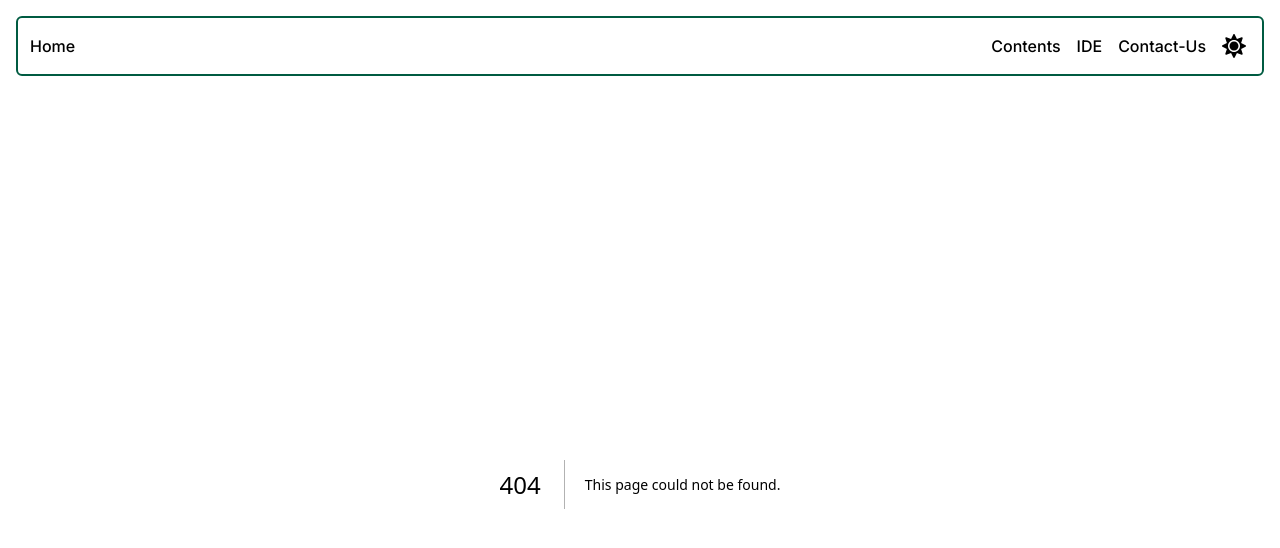
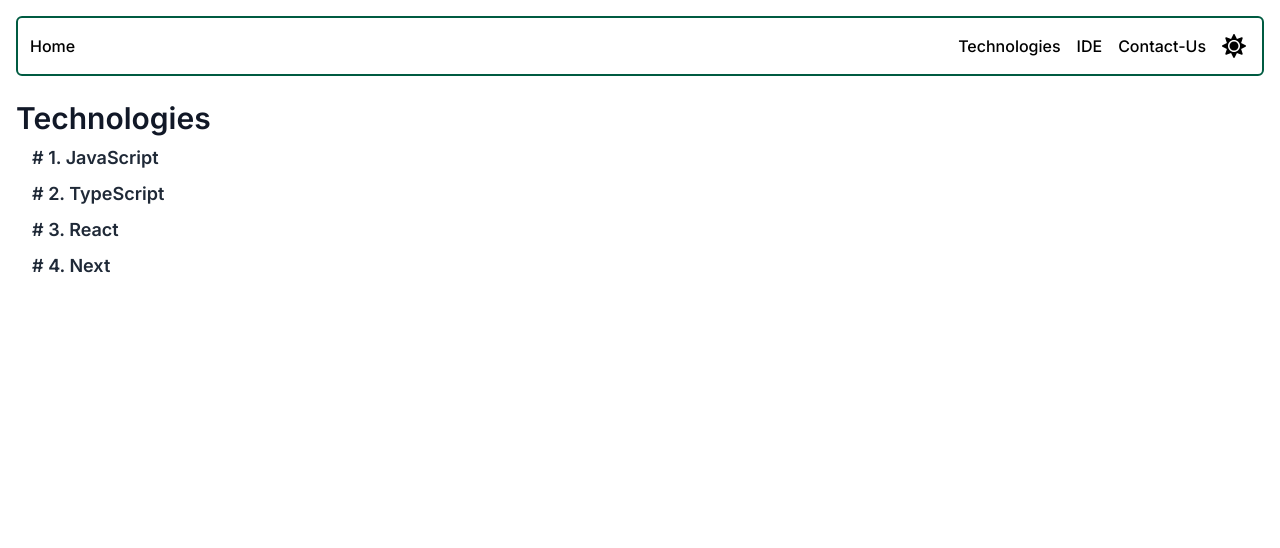
Before and after one commit to Asharalikhan4/JavaScript, a Next.js app in the folder website/: page /technologies in a window 1280 px wide. Before the commit this address had no page. Shown: the top 548 px of the page. Built offline with nearby package versions, Linux system fonts and the light colour scheme.

Commit message:
Technologies pade added

```diff
--- a/website/src/app/(routes)/table-of-contents/page.tsx
+++ b/website/src/app/(routes)/table-of-contents/page.tsx
@@ -1,17 +1,9 @@
+"use client";
 import { FC } from "react";
 import TableOfContents from "@/components/common/TableOfContents";
+import { useSearchParams } from "next/navigation";
 
-interface Topic {
-    title: string;
-    link: string;
-    subtopics?: Topic[];
-};
-
-interface TableOfContentsProps {
-    topics: Topic[];
-};
-
-const topics: Topic[] = [
+const JavaScriptTopics: Topic[] = [
     {
         title: "Basics",
         link: "/basics",
@@ -238,11 +230,73 @@ const topics: Topic[] = [
     }
 ];
 
+const TypeScriptTopics: Topic[] = [
+    {
+        title: "TypeScript",
+        link: "/functions",
+        subtopics: [
+            {
+                title: "Function Declaration",
+                link: "/functions#function-declaration",
+            },
+            {
+                title: "Parameter In Function",
+                link: "/functions#parameter-in-function",
+            },
+            {
+                title: "Function Expression",
+                link: "/functions#function-expression",
+            },
+            {
+                title: "Arrow Function (ES6)",
+                link: "/functions#arrow-function",
+            }
+        ]
+    }
+];
+
+const ReactTopics: Topic[] = [
+    {
+        title: "React Introduction",
+        link: "/react-introduction",
+        subtopics: [
+            {
+                title: "Virtual Dom",
+                link: "/virtual-dom"
+            }
+        ]
+    }
+];
+
+const NextTopics: Topic[] = [];
+
 const Page: FC = () => {
+
+    const searchParams = useSearchParams();
+    const topicName = searchParams.get("topic");
+
+    let topics: Topic[] = [];
+    switch(topicName) {
+        case("JavaScript"):
+            topics = JavaScriptTopics;
+            break;
+        case("TypeScript"):
+            topics = TypeScriptTopics;
+            break;
+        case("React"):
+            topics = ReactTopics;
+            break;
+        case("Next"):
+            topics = NextTopics;
+            break;
+        default :
+            "None";
+    };
+
     return (
-        <div>
-            <TableOfContents topics={topics} />
-        </div>
+        <>
+            <TableOfContents text="Table of Contents" topics={topics} />
+        </>
     );
 };
 
--- /dev/null
+++ b/website/src/app/(routes)/technologies/page.tsx
@@ -0,0 +1,31 @@
+import React, { FC } from "react";
+import TableOfContents from "@/components/common/TableOfContents";
+
+const Technologies: Technologies[] = [
+    {
+        title: "JavaScript",
+        link: "/javascript"
+    },
+    {
+        title: "TypeScript",
+        link: "/typescript"
+    },
+    {
+        title: "React",
+        link: "/react"
+    },
+    {
+        title: "Next",
+        link: "/next"
+    }
+];
+
+const Page: FC = () => {
+    return (
+        <>
+            <TableOfContents text="Technologies" topics={Technologies} />
+        </>
+    );
+};
+
+export default Page;
--- a/website/src/app/loading.tsx
+++ b/website/src/app/loading.tsx
@@ -1,4 +1,11 @@
 export default function Loading() {
-    // Or a custom loading skeleton component
-    return <p>Loading...</p>
+    return (
+        <div className="flex items-center justify-center h-screen">
+            <div
+                className="w-16 h-16 border-4 dark:border-violet-500 border-[#005B41] border-t-transparent rounded-full animate-spin"
+                role="status"
+                aria-label="Loading"
+            ></div>
+        </div>
+    )
 };
--- a/website/src/app/page.tsx
+++ b/website/src/app/page.tsx
@@ -7,7 +7,7 @@ export default function Home() {
       <div className="h-full flex flex-col items-center justify-center gap-y-4 md:gap-y-2">
         <div className="text-2xl md:text-3xl font-Inter">Welcome to <CustomText className="italic dark:text-violet-500 font-semibold">JavaScript+TypeScript</CustomText> World.</div>
         <div className="text-2xl md:text-4xl md:font-medium font-Assistant">Here you can learn <CustomText className="italic dark:text-violet-500 font-semibold">JavaScript+TypeScript</CustomText> from scratch.</div>
-        <Link href={"/table-of-contents"} className="border-2 border-[#005B41] dark:border-violet-500 hover:bg-[#005B41] dark:hover:bg-violet-500 px-16 py-2 md:px-6 md:py-1 rounded-md transition duration-300 ease-in-out dark:hover:text-black hover:text-white hover:font-medium">Next</Link>
+        <Link href={"/technologies"} className="border-2 border-[#005B41] dark:border-violet-500 hover:bg-[#005B41] dark:hover:bg-violet-500 px-16 py-2 md:px-6 md:py-1 rounded-md transition duration-300 ease-in-out dark:hover:text-black hover:text-white hover:font-medium">Next</Link>
       </div>
     </main>
   );
--- a/website/src/components/common/Navbar.tsx
+++ b/website/src/components/common/Navbar.tsx
@@ -1,5 +1,5 @@
 "use client";
-import { FC, useEffect, useState } from "react";
+import { FC, useState } from "react";
 import Link from "next/link";
 import ThemeToggle from "@/utils/ThemeToggle";
 import { RxHamburgerMenu } from "react-icons/rx";
@@ -41,7 +41,7 @@ const Navbar: FC = () => {
             }
             {mobileMenu && (
                 <div className="md:hidden px-2 py-2 space-y-2">
-                    <Link href={"/table-of-contents"} className="block cursor-pointer transition-colors duration-200 hover:text-[#005B41] hover:dark:text-violet-300" onClick={handleToggleMobileMenu}>Contents</Link>
+                    <Link href={"/technologies"} className="block cursor-pointer transition-colors duration-200 hover:text-[#005B41] hover:dark:text-violet-300" onClick={handleToggleMobileMenu}>Technologies</Link>
                     <Link href={"/ide"} className="block cursor-pointer transition-colors duration-200 hover:text-[#005B41] hover:dark:text-violet-300" onClick={handleToggleMobileMenu}>IDE</Link>
                     <Link href={"/contact-us"} className="block cursor-pointer transition-colors duration-200 hover:text-[#005B41] hover:dark:text-violet-300" onClick={handleToggleMobileMenu}>Contact-Us</Link>
                 </div>
@@ -49,7 +49,7 @@ const Navbar: FC = () => {
             <div className="hidden md:flex justify-between items-center font-medium px-3 py-2">
                 <Link href={"/"} className="cursor-pointer transition-colors duration-200 hover:text-[#005B41] hover:dark:text-violet-300">Home</Link>
                 <div className="flex items-center gap-x-4 px-1">
-                    <Link href={"/table-of-contents"} className="cursor-pointer transition-colors duration-200 hover:text-[#005B41] hover:dark:text-violet-300">Contents</Link>
+                    <Link href={"/technologies"} className="cursor-pointer transition-colors duration-200 hover:text-[#005B41] hover:dark:text-violet-300">Technologies</Link>
                     <Link href={"/ide"} className="cursor-pointer transition-colors duration-200 hover:text-[#005B41] hover:dark:text-violet-300">IDE</Link>
                     <Link href={"/contact-us"} className="cursor-pointer transition-colors duration-200 hover:text-[#005B41] hover:dark:text-violet-300">Contact-Us</Link>
                     <ThemeToggle className="transition-colors duration-200 hover:text-[#005B41] hover:dark:text-violet-300 text-2xl" />
--- a/website/src/components/common/TableOfContents.tsx
+++ b/website/src/components/common/TableOfContents.tsx
@@ -1,4 +1,6 @@
+"use client";
 import React from "react";
+import { useRouter, usePathname } from "next/navigation";
 import Link from "next/link";
 import Heading from "./Heading";
 
@@ -9,24 +11,53 @@ interface Topic {
 }
 
 interface TableOfContentsProps {
+  text: string;
   topics: Topic[];
 }
 
-const TableOfContents: React.FC<TableOfContentsProps> = ({ topics }) => {
-  const renderTopic = (topic: Topic, depth: number = 0, index: number, parentIndex: string = "") => {
+const TableOfContents: React.FC<TableOfContentsProps> = ({ text, topics }) => {
+  const router = useRouter();
+  const pathname = usePathname();
+
+  const isTechnologiesPage = pathname === "/technologies";
+
+  const renderTopic = (
+    topic: Topic,
+    depth: number = 0,
+    index: number,
+    parentIndex: string = ""
+  ) => {
     const indentClass = depth === 0 ? "" : `ml-${depth * 4}`;
     const textSizeClass = depth === 0 ? "text-lg font-semibold" : "text-base";
-    const textColorClass = depth === 0 ? "text-gray-800 dark:text-violet-200" : "text-gray-600 dark:text-violet-100";
+    const textColorClass =
+      depth === 0
+        ? "text-gray-800 dark:text-violet-200"
+        : "text-gray-600 dark:text-violet-100";
 
     const number = depth === 0 ? `${index + 1}` : `${parentIndex}${index + 1}`;
 
+    const handleClick = (e: React.MouseEvent) => {
+      if (isTechnologiesPage) {
+        e.preventDefault();
+        router.push(`/table-of-contents?topic=${encodeURIComponent(topic?.title)}`);
+      }
+    };
+
     return (
-      <div key={topic.title} className={`ml-4 my-2`}>
-        <Link href={topic.link} className={`${textSizeClass} ${textColorClass} hover:text-gray-950 dark:hover:text-violet-500 transition-colors duration-200 hover:underline`}>
+      <div key={topic?.title} className={`ml-4 my-2`}>
+        <Link
+          href={isTechnologiesPage ? "#" : topic?.link}
+          onClick={isTechnologiesPage ? handleClick : undefined}
+          className={`${textSizeClass} ${textColorClass} hover:text-gray-950 dark:hover:text-violet-500 transition-colors duration-200 hover:underline`}
+        >
           {depth === 0 ? (
-            <># {number}. {topic?.title}</>
+            <>
+              # {number}. {topic?.title}
+            </>
           ) : (
-            <>{number} - {topic?.title}</>
+            <>
+              {number} - {topic?.title}
+            </>
           )}
         </Link>
         {topic?.subtopics && (
@@ -42,10 +73,8 @@ const TableOfContents: React.FC<TableOfContentsProps> = ({ topics }) => {
 
   return (
     <div className="py-4">
-      <Heading level={2} text="Table of Contents" />
-      <div>
-        {topics?.map((topic, index) => renderTopic(topic, 0, index))}
-      </div>
+      <Heading level={2} text={text} />
+      <div>{topics?.map((topic, index) => renderTopic(topic, 0, index))}</div>
     </div>
   );
 };
```
Also changed, not shown: website/global.d.ts (+17 -0 lines).
